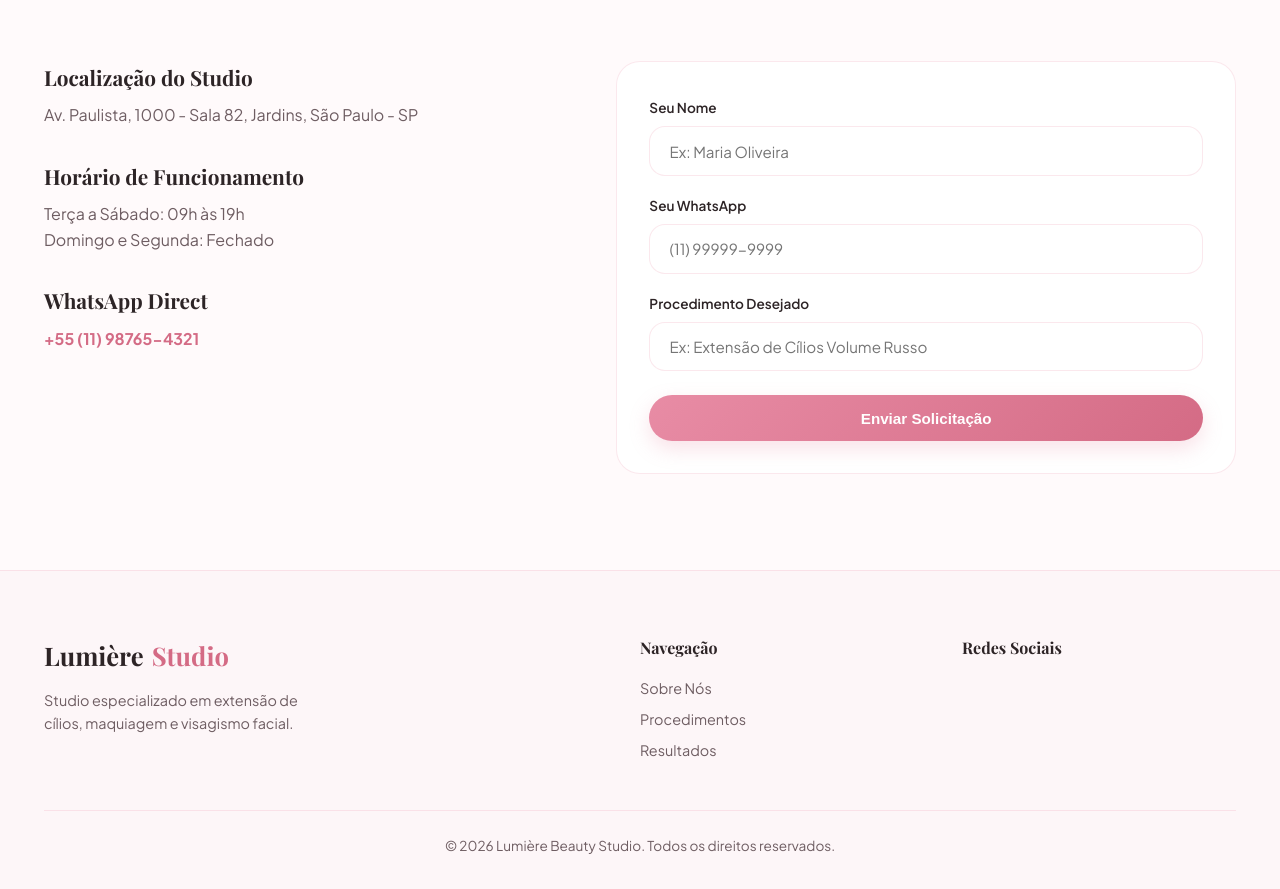
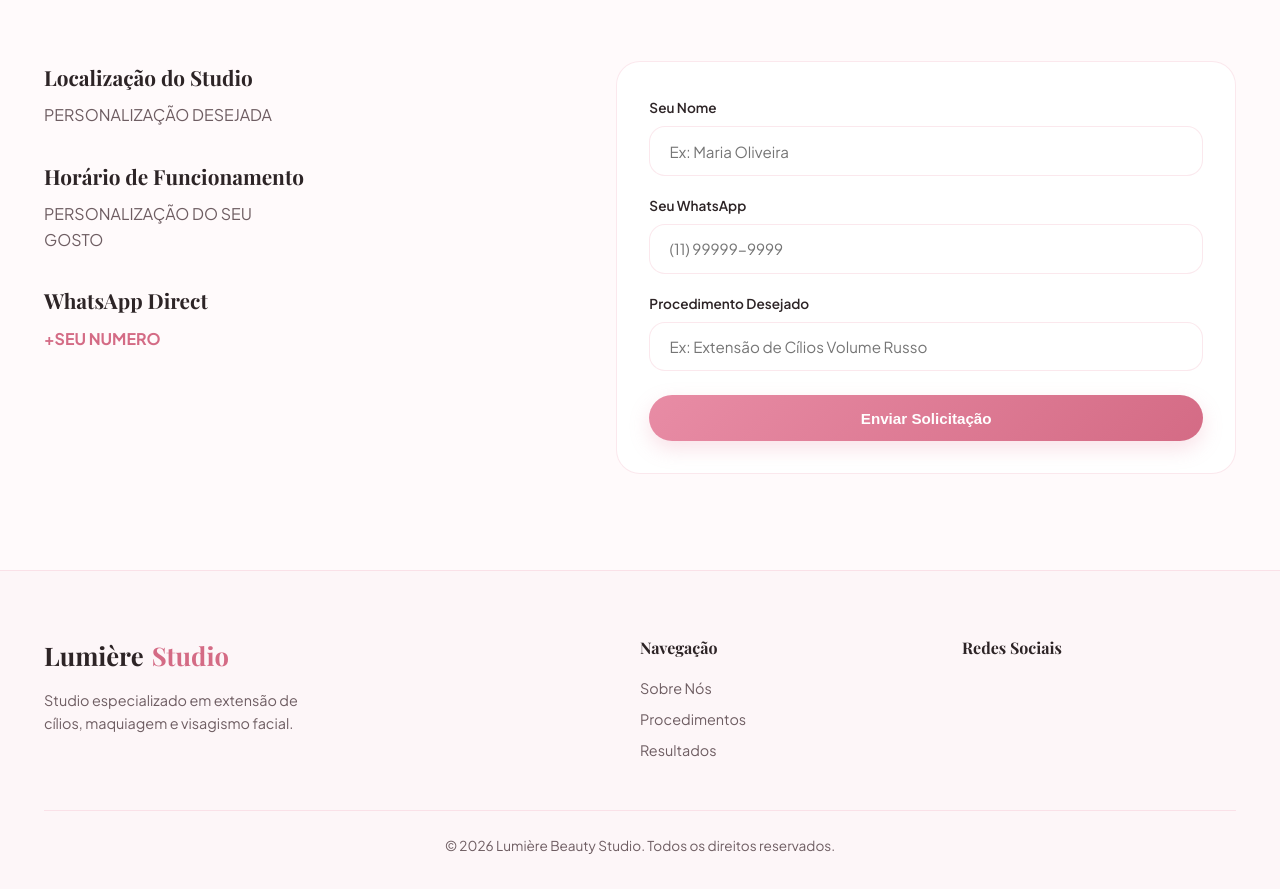
Before and after one commit to Sitefybr/Salaodebeleza, a plain HTML site: page index.html in a window 1280 px wide. Shown: the part 6071-6960 px from the top of the page. Drawn offline with nearby package versions, Linux system fonts and the light colour scheme; some icons are missing; a web font is replaced by a local one.

Commit message:
Update index.html

```diff
--- a/index.html
+++ b/index.html
@@ -916,15 +916,15 @@
         <div class="reveal">
           <div style="margin-bottom: 2rem;">
             <h4 style="font-family: var(--font-title); font-size: 1.3rem; margin-bottom: 0.5rem;">Localização do Studio</h4>
-            <p style="color: var(--text-muted);">Av. Paulista, 1000 - Sala 82, Jardins, São Paulo - SP</p>
+            <p style="color: var(--text-muted);">PERSONALIZAÇÃO DESEJADA</p>
           </div>
           <div style="margin-bottom: 2rem;">
             <h4 style="font-family: var(--font-title); font-size: 1.3rem; margin-bottom: 0.5rem;">Horário de Funcionamento</h4>
-            <p style="color: var(--text-muted);">Terça a Sábado: 09h às 19h<br>Domingo e Segunda: Fechado</p>
+            <p style="color: var(--text-muted);">PERSONALIZAÇÃO DO SEU<br>GOSTO</p>
           </div>
           <div>
             <h4 style="font-family: var(--font-title); font-size: 1.3rem; margin-bottom: 0.5rem;">WhatsApp Direct</h4>
-            <p style="color: var(--rose-deep); font-weight: 700;">+55 (11) 98765-4321</p>
+            <p style="color: var(--rose-deep); font-weight: 700;">+SEU NUMERO</p>
           </div>
         </div>
 
```
